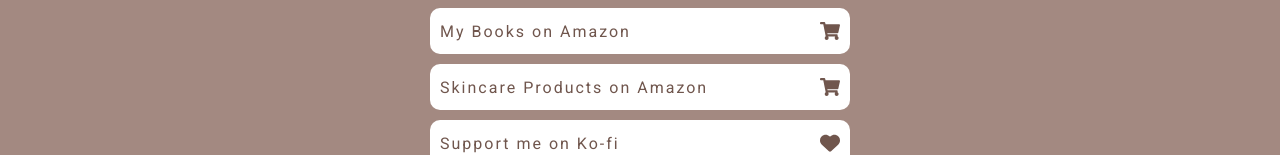
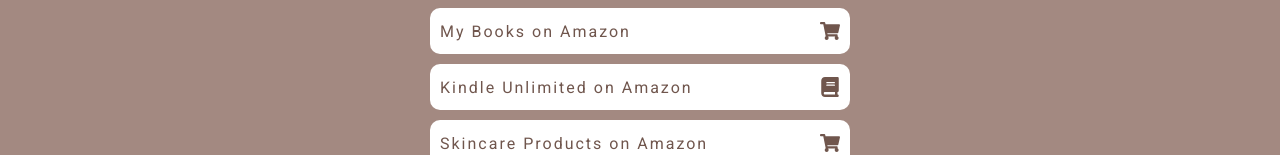
Before and after one commit to aninhabort/anacbort, a React (Vite) app: page / in a window 1280 px wide. Shown: the part 597-752 px from the top of the page. Built offline with nearby package versions, Linux system fonts and the light colour scheme; a web font is replaced by a local one.

Commit message:
feat: adicionar link para Kindle Unlimited e atualizar estrutura de dados

```diff
--- a/src/components/Links.tsx
+++ b/src/components/Links.tsx
@@ -7,6 +7,7 @@
   taskDocumentationTemplate,
   weeklyPlannerTemplate,
   myBooksAmazon,
+  kindleUnlimitedAmazon,
   skincareProductsAmazon,
   kofi,
 }: dataProps) => {
@@ -27,6 +28,11 @@
         <FaShoppingCart size={20} />
       </LinkText>
 
+      <LinkText href={kindleUnlimitedAmazon} target="_blank" rel="noreferrer noopener">
+        Kindle Unlimited on Amazon
+        <FaBook size={20} />
+      </LinkText>
+
       <LinkText href={skincareProductsAmazon} target="_blank" rel="noreferrer noopener">
         Skincare Products on Amazon
         <FaShoppingCart size={20} />
--- a/src/data.ts
+++ b/src/data.ts
@@ -12,6 +12,7 @@
   taskDocumentationTemplate: string;
   weeklyPlannerTemplate: string;
   myBooksAmazon: string;
+  kindleUnlimitedAmazon: string;
   skincareProductsAmazon: string;
   kofi: string;
 }
@@ -27,8 +28,9 @@
   },
   taskDocumentationTemplate: "https://www.notion.com/templates/task-documentation",
   weeklyPlannerTemplate: "https://www.notion.com/templates/your-weekly-planner",
-  myBooksAmazon: "https://amzn.to/4fZ8HoF",
-  skincareProductsAmazon: "https://amzn.to/499allp",
+  myBooksAmazon: "https://www.amazon.com.br/shop/aninha.dev/list/1DW22VSMRLA70?ref_=aipsflist",
+  kindleUnlimitedAmazon: "https://www.amazon.com.br/shop/aninha.dev/list/PRTOEGIXZWEK?ref_=aipsflist",
+  skincareProductsAmazon: "https://www.amazon.com.br/shop/aninha.dev/list/30ZEM60IMRJHA?ref_=aipsflist",
   kofi: "https://ko-fi.com/anacbort",
 };
 
```
